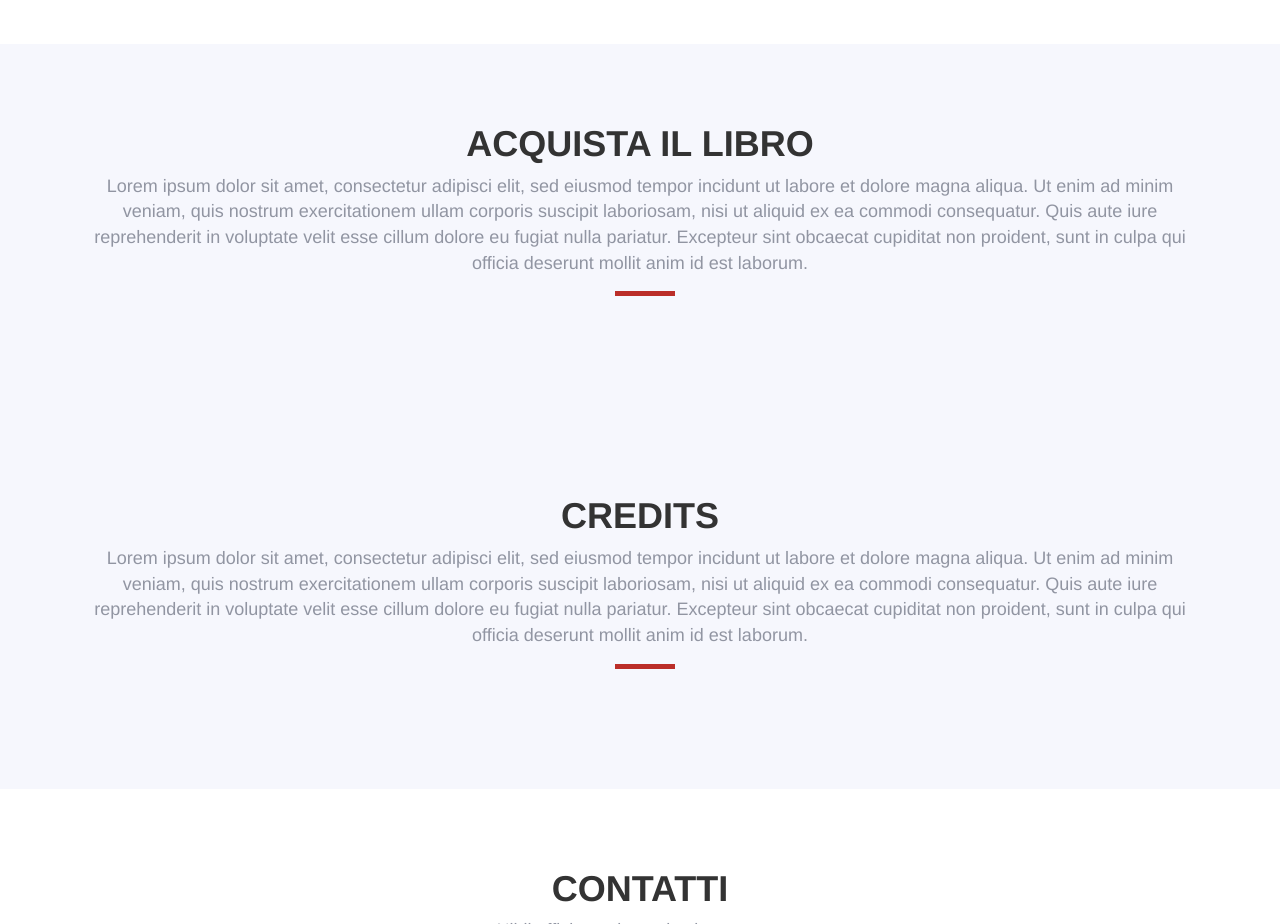
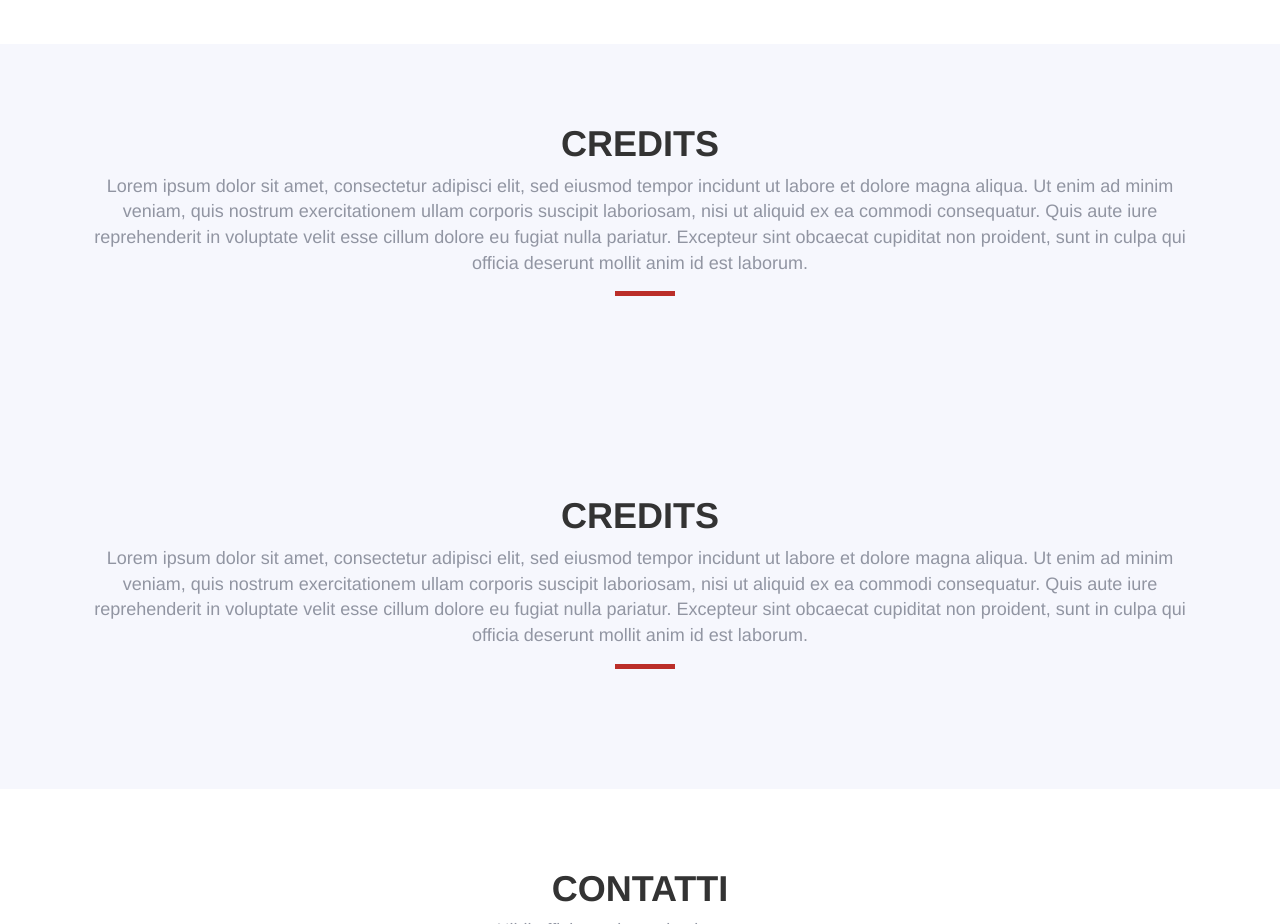
Before and after one commit to dersuchendee/acartescoperte2, a plain HTML site: page index.html in a window 1280 px wide. Shown: the part 4000-4924 px from the top of the page. Drawn offline with nearby package versions, Linux system fonts and the light colour scheme.

Commit message:
Update index.html

```diff
--- a/index.html
+++ b/index.html
@@ -873,7 +873,7 @@
     <section id="schedule" class="section-with-bg">
       <div class="container" data-aos="fade-up">
         <div class="section-header">
-          <h2>Acquista il libro</h2>
+          <h2>Credits</h2>
           <p>Lorem ipsum dolor sit amet, consectetur adipisci elit, sed eiusmod tempor incidunt ut labore et dolore magna aliqua. Ut enim ad minim veniam, quis nostrum exercitationem ullam corporis suscipit laboriosam, nisi ut aliquid ex ea commodi consequatur. Quis aute iure reprehenderit in voluptate velit esse cillum dolore eu fugiat nulla pariatur. Excepteur sint obcaecat cupiditat non proident, sunt in culpa qui officia deserunt mollit anim id est laborum.</p>
         </div>
 
```
